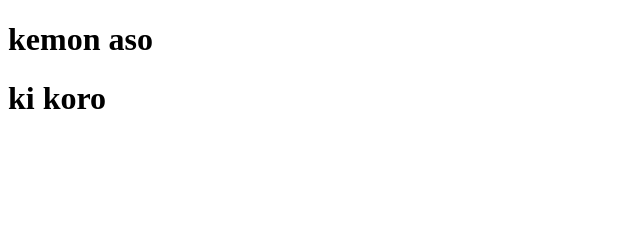
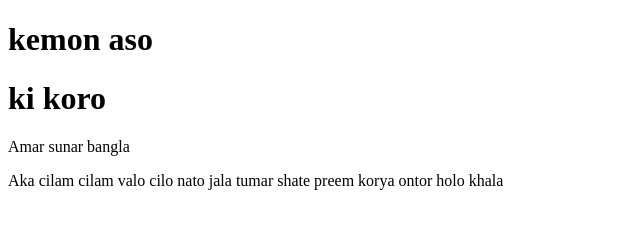
Before and after one commit to abuyousufratul/my-2-repo, a plain HTML site: page index.html in a window 1280 px wide. Shown: the whole page, without its empty margins (0-640 px from the left). Drawn offline with Linux system fonts and the light colour scheme.

Commit message:
style added

```diff
--- a/index.html
+++ b/index.html
@@ -8,5 +8,7 @@
 <body>
     <h1>kemon aso</h1>
     <h1>ki koro</h1>
+    <p>Amar sunar bangla</p>
+    <p>Aka cilam cilam valo cilo nato jala tumar shate preem korya ontor holo khala</p>
 </body>
 </html>
```
Also changed, not shown: style.css (added).
